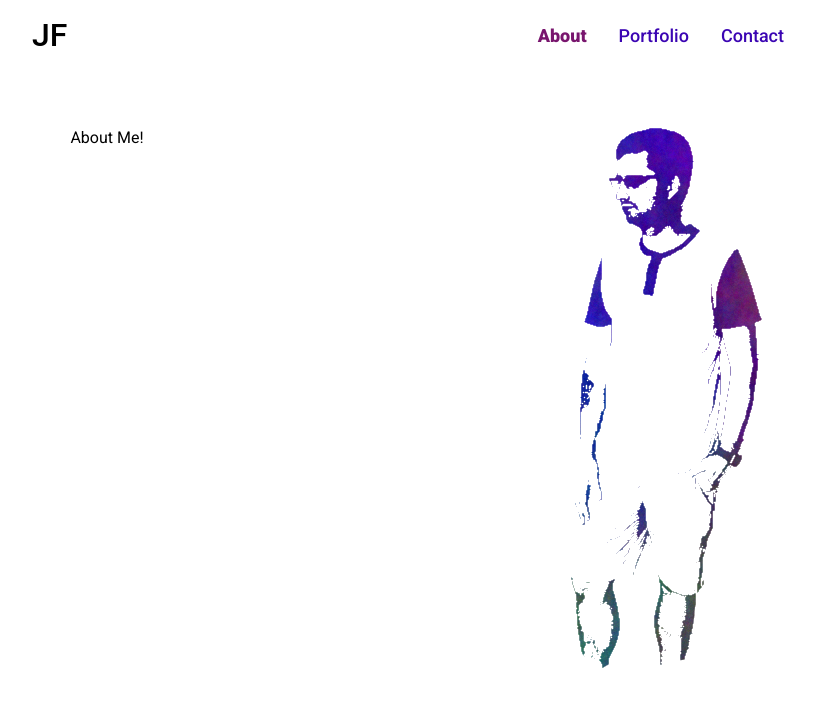
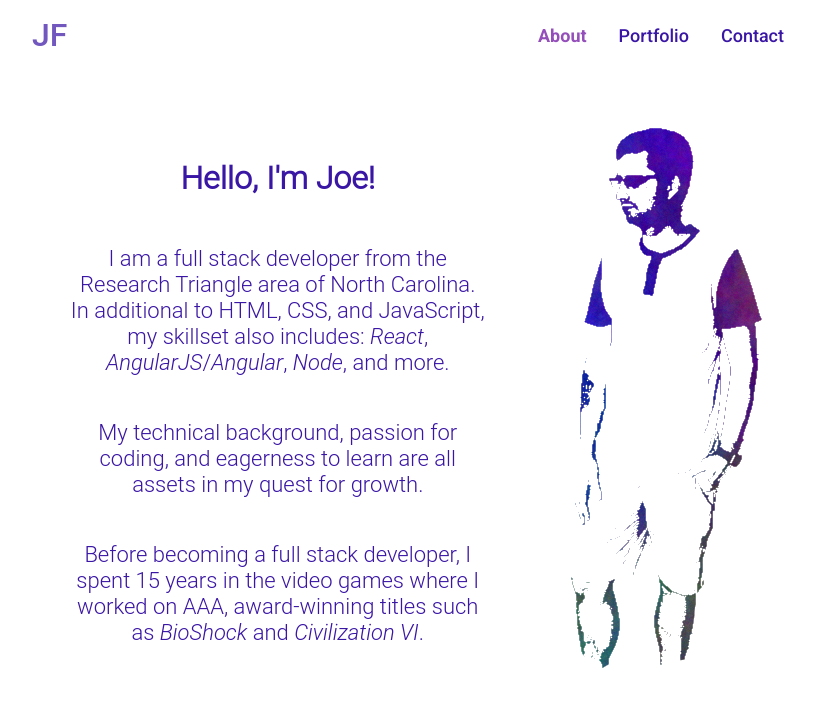
Before and after one commit to jfaulstick/jfaulstick-site, a React (Create React App) app: page / in a window 1280 px wide. Shown: the top 706 px of the page, without its empty margins (224-1039 px from the left). Built offline with nearby package versions, Linux system fonts and the light colour scheme.

Commit message:
About page first pass

```diff
--- a/src/pages/about.js
+++ b/src/pages/about.js
@@ -6,7 +6,23 @@ export const AboutPage = () => {
   return (
     <div className="page page--about">
       <div className="page--about-content">
-        <div className="page--about-text">About Me!</div>
+        <div className="page--about-text-container">
+          <h2>Hello, I'm Joe!</h2>
+          <p>
+            I am a full stack developer from the Research Triangle area of North
+            Carolina. In additional to HTML, CSS, and JavaScript, my skillset
+            also includes: <i>React</i>, <i>AngularJS</i>/<i>Angular</i>, <i>Node</i>, and more.
+          </p>
+          <p>
+            My technical background, passion for coding, and eagerness to learn
+            are all assets in my quest for growth.
+          </p>
+          <p>
+            Before becoming a full stack developer, I spent 15 years in the
+            video games where I worked on AAA, award-winning titles such as
+            <i> BioShock</i> and <i>Civilization VI</i>.
+          </p>
+        </div>
         <HeroAvatar />
       </div>
     </div>
--- a/src/styles/_base.scss
+++ b/src/styles/_base.scss
@@ -19,6 +19,29 @@
   margin: 0 auto;
 }
 
+.page--about-text-container {
+  display: flex;
+  flex-direction: column;
+  justify-content: center;
+  align-content: center;
+  width: 60%;
+
+  h2 {
+    color: $color-primary-0;
+    font-family: "Roboto Light";
+    font-size: 32px;
+    line-height: 38px;
+  }
+
+  p {
+    color: $color-primary-0;
+    font-family: "Roboto Light";
+    font-size: 22px;
+    line-height: 26px;
+    text-align: center;
+  }
+}
+
 .header {
   padding: 0 20%;
   display: flex;
@@ -31,7 +54,7 @@
 }
 
 .header--brand {
-  color: linear-gradient(90deg, rgba(2,0,36,1) 0%, rgba(59,5,179,1) 27%, rgba(121,22,110,1) 100%);
+  color: $color-primary-1;
   font-family: "Roboto Medium";
   font-size: 32px;
   font-weight: 700;
@@ -48,13 +71,18 @@
   margin: 0 1rem;
   font-size: 18px;
   font-weight: 500;
-  color: $color-1;
+  color: $color-primary-0;
   text-decoration: none;
 }
 
+.header--nav-item:hover {
+  color: $color-secondary-1-1;
+  font-weight: 700;
+}
+
 .header--nav-item-active {
-  color: $color-2;
-  font-weight: 800;
+  color: $color-secondary-1-1;
+  font-weight: 700;
 }
 
 @media (max-width: 640px) {
--- a/src/styles/_vars.scss
+++ b/src/styles/_vars.scss
@@ -1,3 +1,19 @@
 $bg-color: #ffffff;
-$color-1: #3b05b3;
-$color-2: #79166e;
+
+$color-primary-0: #3A16A5;	// Main Primary color */
+$color-primary-1: #7157BE;
+$color-primary-2: #5537AE;
+$color-primary-3: #2B0E82;
+$color-primary-4: #200966;
+
+$color-secondary-1-0: #6C0CA0;	// Main Secondary color (1) */
+$color-secondary-1-1: #944FBA;
+$color-secondary-1-2: #7D2DA9;
+$color-secondary-1-3: #54077E;
+$color-secondary-1-4: #410463;
+
+$color-secondary-2-0: #153BA2;	// Main Secondary color (2) */
+$color-secondary-2-1: #5671BB;
+$color-secondary-2-2: #3555AB;
+$color-secondary-2-3: #0E2C7F;
+$color-secondary-2-4: #082164;
```
Also changed, not shown: 2 other files (tests, documents, lock files or other folders).
